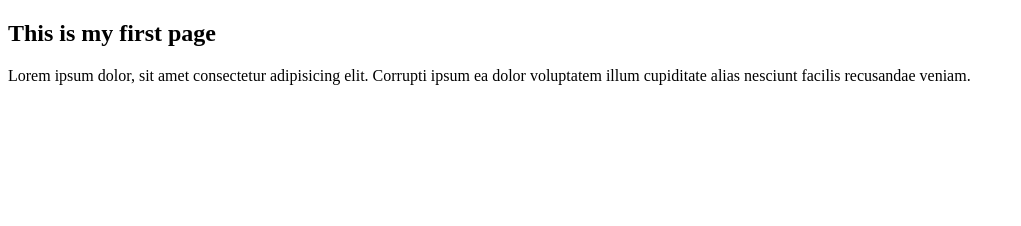
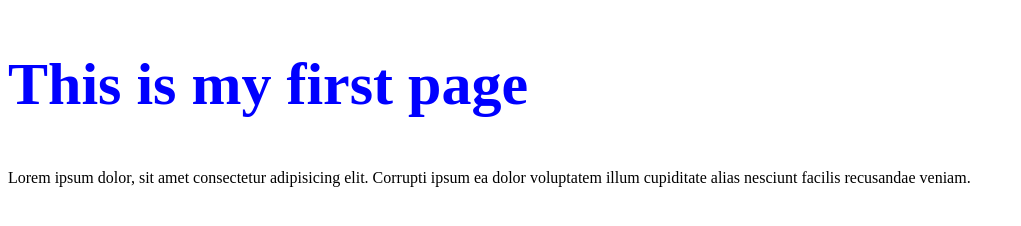
Before and after one commit to TrainingCenterFreshcode/node-server, a website: page views/index.html in a window 1280 px wide. Shown: the whole page, without its empty margins (0-1021 px from the left). Drawn offline with Linux system fonts and the light colour scheme.

Commit message:
Add task

```diff
--- a/views/index.html
+++ b/views/index.html
@@ -4,6 +4,7 @@
     <meta charset="UTF-8">
     <meta name="viewport" content="width=device-width, initial-scale=1.0">
     <title>Document</title>
+    <link rel="stylesheet" href="./style.css">
 </head>
 <body>
     <h2>This is my first page</h2>
--- /dev/null
+++ b/views/style.css
@@ -0,0 +1,4 @@
+h2 {
+    color: blue;
+    font-size: 60px;
+}
```
Also changed, not shown: index.js (+8 -0 lines).
